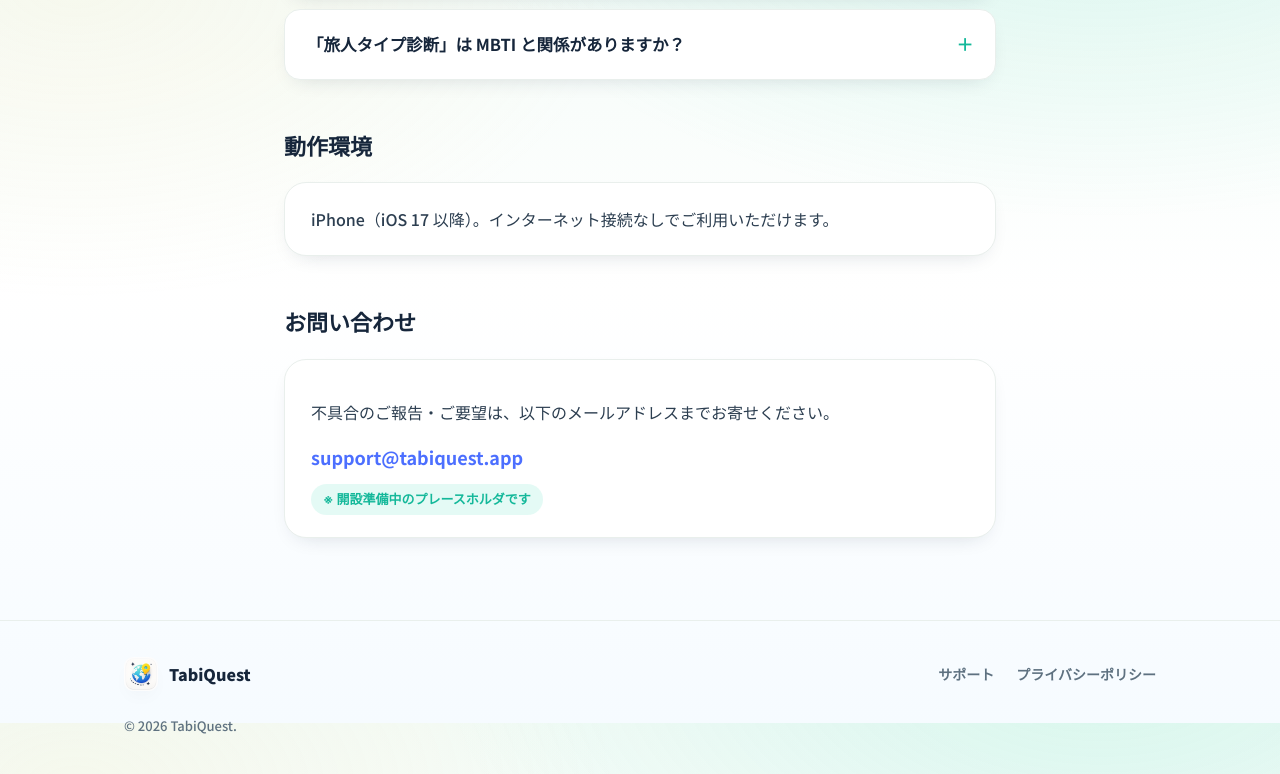
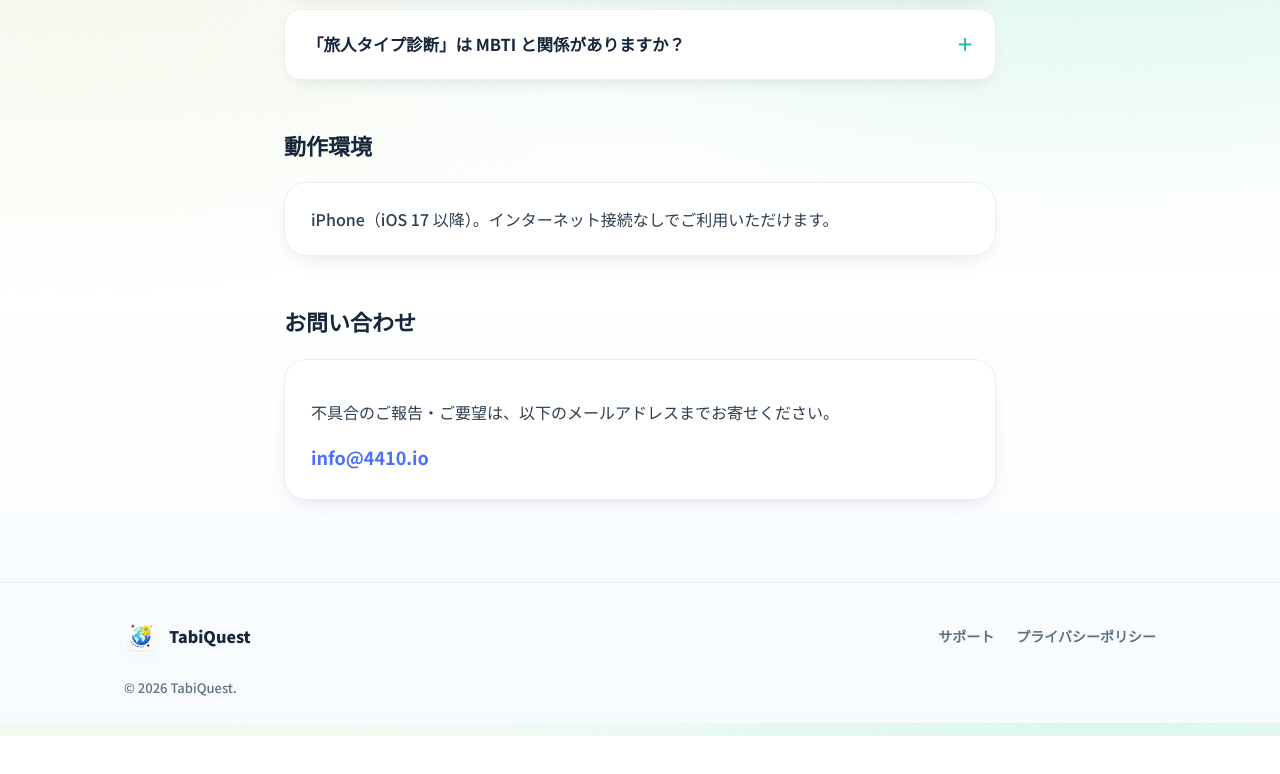
Before and after one commit to A4T0/TabiQuest-Web, a plain HTML site: page support.html in a window 1280 px wide. Shown: the part 877-1651 px from the top of the page. After the commit the page ends 1613 px from the top, so only its background shows below. Drawn offline with Linux system fonts and the light colour scheme.

Commit message:
Set support contact email to info@4410.io
Co-Authored-By: Claude Opus 4.8 <noreply@anthropic.com>

```diff
--- a/support.html
+++ b/support.html
@@ -69,11 +69,9 @@
     <h2>お問い合わせ</h2>
     <div class="card">
       <p>不具合のご報告・ご要望は、以下のメールアドレスまでお寄せください。</p>
-      <!-- TODO: リリース前に実際の問い合わせ用アドレスへ差し替える -->
-      <p style="font-size:18px;font-weight:700;margin:6px 0 10px">
-        <a href="mailto:support@tabiquest.app">support@tabiquest.app</a>
+      <p style="font-size:18px;font-weight:700;margin:6px 0 4px">
+        <a href="mailto:info@4410.io">info@4410.io</a>
       </p>
-      <span class="pill-note">※ 開設準備中のプレースホルダです</span>
     </div>
   </div>
 </main>
```
